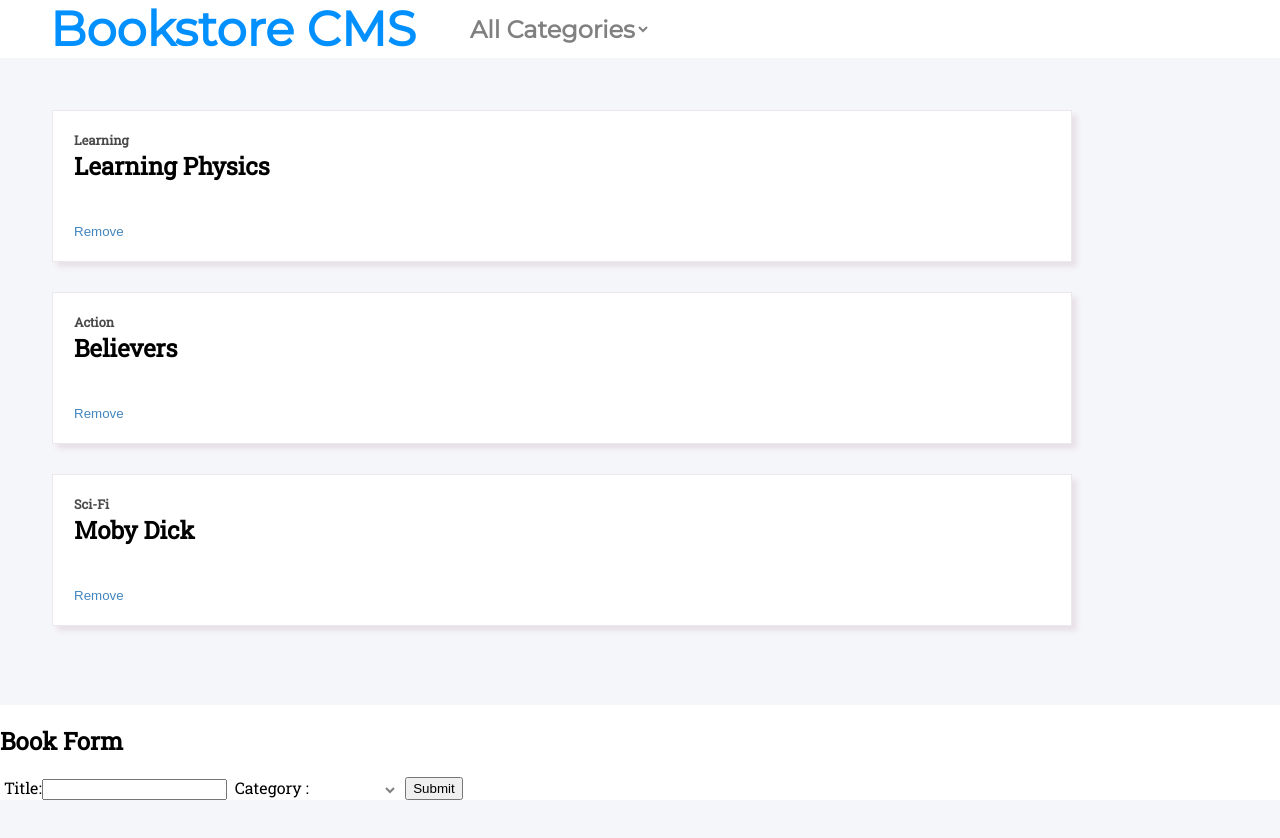
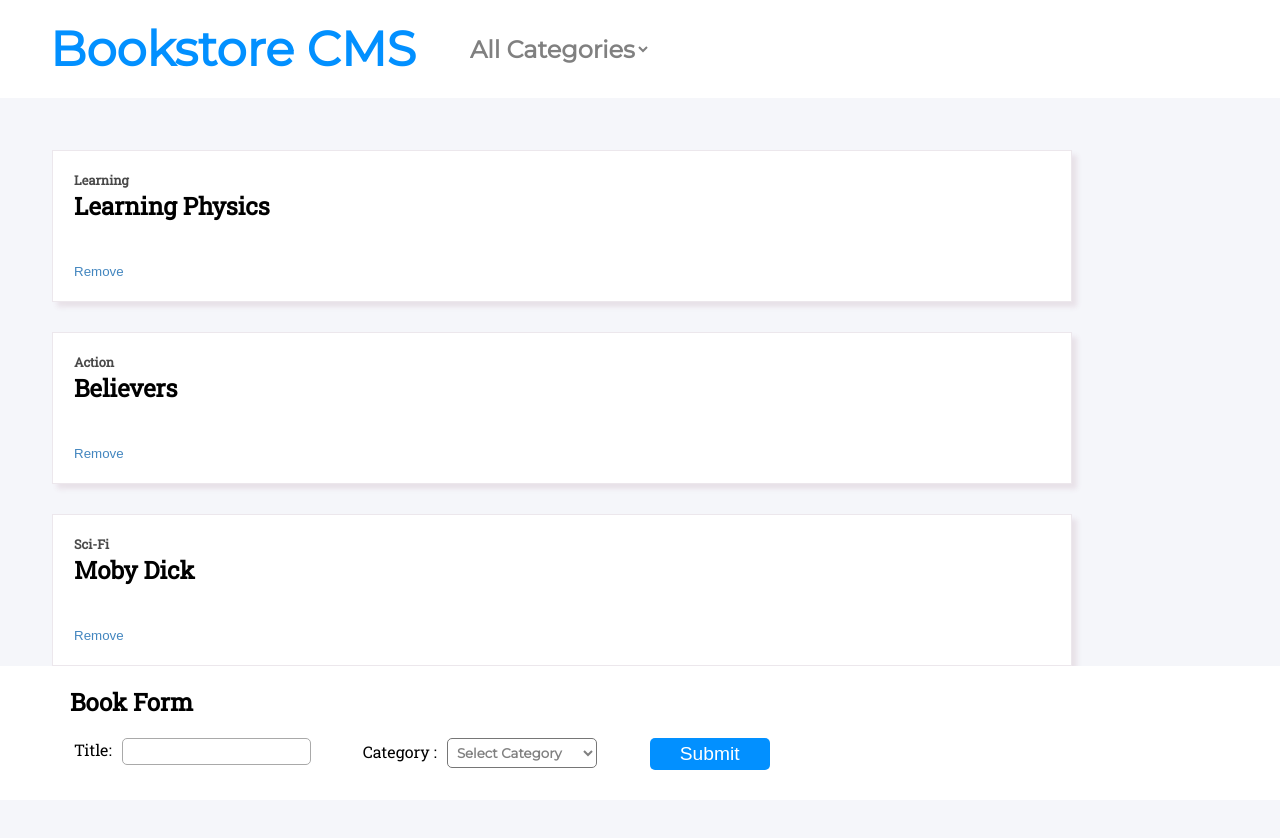
Before and after one commit to majovanilla/react-bookstore-manager, a React (Create React App) app: page / in a window 1280 px wide. Shown: the top 838 px of the page. Before the commit the page ends 800 px from the top, so only its background shows below. Built offline with nearby package versions, Linux system fonts and the light colour scheme.

Commit message:
Add styling to the book form

```diff
--- a/src/components/BooksForm.js
+++ b/src/components/BooksForm.js
@@ -65,7 +65,7 @@ class BooksForm extends React.Component {
           <label htmlFor="category">
             Category
             :
-            <select name="category" onChange={this.handleChange}>
+            <select className="form-selector" name="category" onChange={this.handleChange}>
               {
                 categories.map((category, index) => {
                   const categoryKey = `CATEGORY_${index}`;
--- a/src/constants.js
+++ b/src/constants.js
@@ -1,5 +1,5 @@
 const CATEGORIES = Object.freeze([
-  '',
+  'Select Category',
   'Action',
   'Biography',
   'History',
--- a/src/index.css
+++ b/src/index.css
@@ -26,6 +26,7 @@ code {
   display: flex;
   flex-flow: row wrap;
   align-items: center;
+  padding: 20px 0;
 }
 
 .main-title {
@@ -44,6 +45,7 @@ table {
   width: 80%;
   margin-left: 50px;
   margin-top: 50px;
+  margin-bottom: 150px;
 }
 
 .book-row {
@@ -76,20 +78,30 @@ table {
 
 select {
   background: none;
-  border: none;
-  color: grey;
   font-weight: bold;
   font-family: 'Montserrat', sans-serif;
 }
 
 .category-selector {
+  border: none;
+  color: grey;
   font-size: 1.5rem;
+}
+
+.form-selector {
+  margin-left: 10px;
+  width: 150px;
+  color: grey;
+  padding: 5px;
+  border-radius: 5px;
 }
 
 .books-form {
   position: fixed;
   bottom: 0;
   left: 0;
+  padding-left: 70px;
+  padding-bottom: 30px;
   width: 100vw;
   background: white;
 }
@@ -101,5 +113,22 @@ select {
 
 .books-form-row > * {
   margin-inline-start: 0.25em;
-  margin-inline-end: 0.25em;
+  margin-inline-end: 3em;
 }
+
+.books-form-row input {
+  margin-left: 10px;
+  padding: 5px;
+  border-radius: 5px;
+  border: solid 1px rgb(169, 169, 169);
+}
+
+.books-form-row button {
+  width: 120px;
+  background: #0290ff;
+  color: white;
+  border-radius: 5px;
+  border: none;
+  font-size: 1.2rem;
+  padding: 5px;
+}
```
